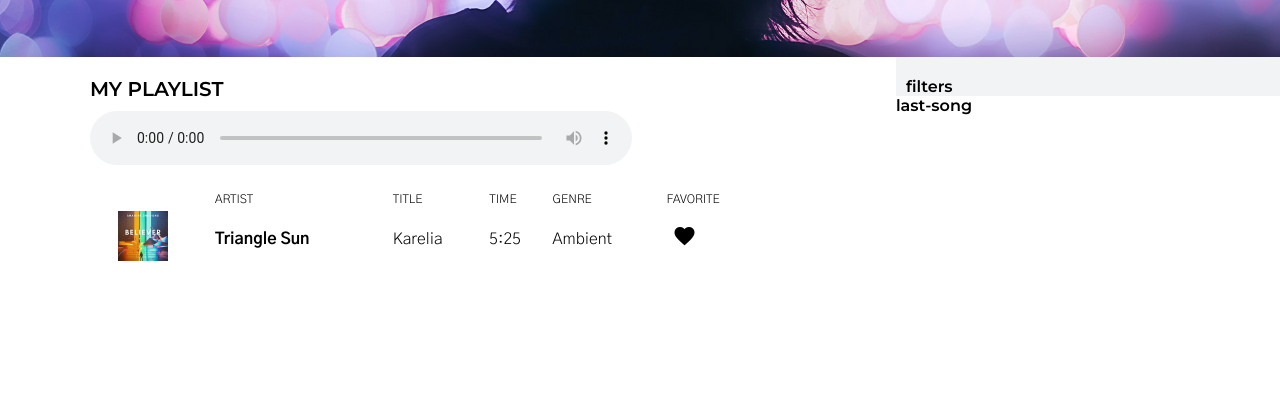
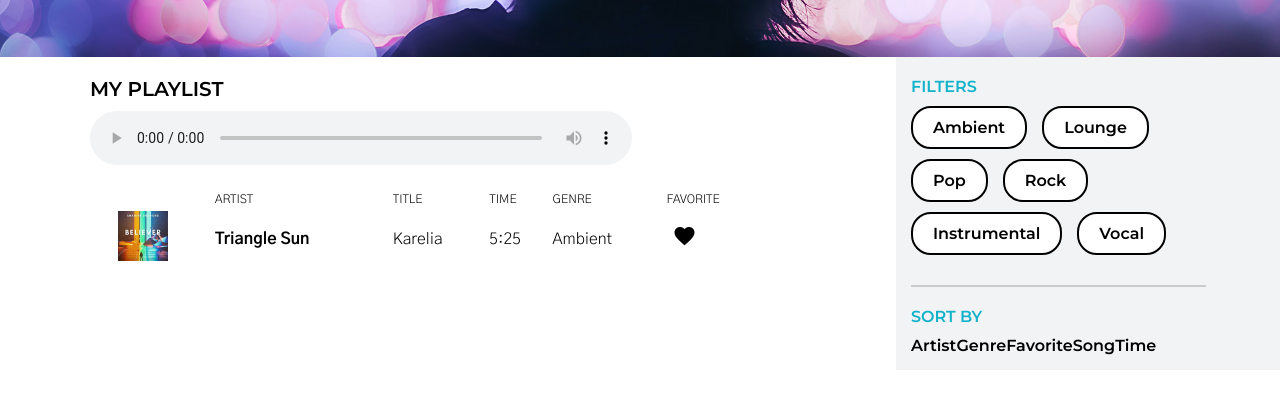
Before and after one commit to OlhaHolovina/audio-player, a plain HTML site: page index.html in a window 1280 px wide. Shown: the part 300-708 px from the top of the page. Drawn offline with Linux system fonts and the light colour scheme.

Commit message:
filters makeup add

```diff
--- a/css/style.css
+++ b/css/style.css
@@ -94,10 +94,6 @@ body {
   width: 80%;
 }
 
-.info-section{
-  width: 30%;
-}
-
 td.song-img {
   width: 120px;
 }
@@ -106,12 +102,6 @@ td.song-img img{
   width: 100px;
   height: 50px;
   object-fit: contain;
-}
-
-.filters {
-  padding-top: 20px;
-  padding-left: 10px;
-  background: #F1F3F4;
 }
 
 /*playlist*/
@@ -135,3 +125,51 @@ td.song-img img{
 .playlist .song-name {
   font-weight: bold;
 }
+
+/*filters and sorting*/
+.actions-section{
+  width: 30%;
+}
+
+.filters-wrapper {
+  padding-top: 20px;
+  padding-left: 15px;
+  padding-bottom: 15px;
+  background: #F1F3F4;
+}
+
+.filters, .sorting {
+  display: flex;
+  flex-wrap: wrap;
+  text-transform: capitalize;
+}
+
+.filters {
+  width: 80%;
+  margin-bottom: 20px;
+
+}
+ul.filters {
+  padding-bottom: 20px;
+  border-bottom: 2px solid #cccbcb;
+}
+.filters li {
+  padding: 10px 20px;
+  background: var(--white);
+  border-radius: 20px;
+  margin-right: 15px;
+  margin-bottom: 10px;
+  border: 2px solid black;
+  cursor: pointer;
+}
+.filters-wrapper h4, .last-song-section h4 {
+  color: var(--blue);
+  text-transform: uppercase;
+  margin-bottom: 10px;
+}
+
+/*last song section*/
+.last-song-section {
+  padding-top: 20px;
+  padding-left: 10px;
+}
--- a/index.html
+++ b/index.html
@@ -76,9 +76,32 @@
             </tr>
           </table>
         </section>
-        <section class="info-section">
-          <section class="filters">filters</section>
-          <section class="last-song">last-song</section>
+        <section class="actions-section">
+          <section class="filters-wrapper">
+            <h4>filters</h4>
+            <ul class="filters">
+              <li>ambient</li>
+              <li>lounge</li>
+              <li>pop</li>
+              <li>rock</li>
+              <li>instrumental</li>
+              <li>vocal</li>
+            </ul>
+            <h4>sort by</h4>
+            <ul class="sorting">
+              <li>artist</li>
+              <li>genre</li>
+              <li>favorite</li>
+              <li>song</li>
+              <li>time</li>
+            </ul>
+          </section>
+<!--          <section class="last-song-section">-->
+<!--            <h4>previous song</h4>-->
+<!--            <section class="last-song">-->
+<!--              last song-->
+<!--            </section>-->
+<!--          </section>-->
         </section>
       </section>
 
```
